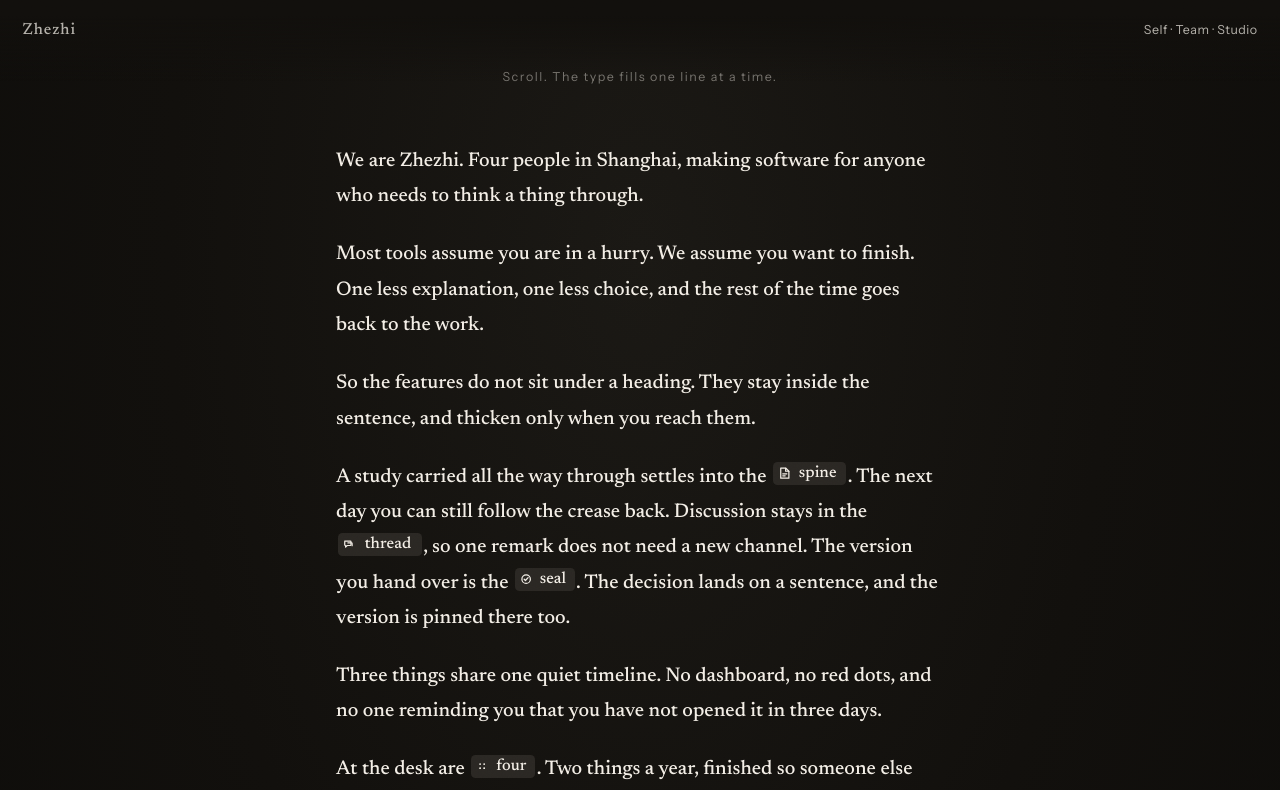
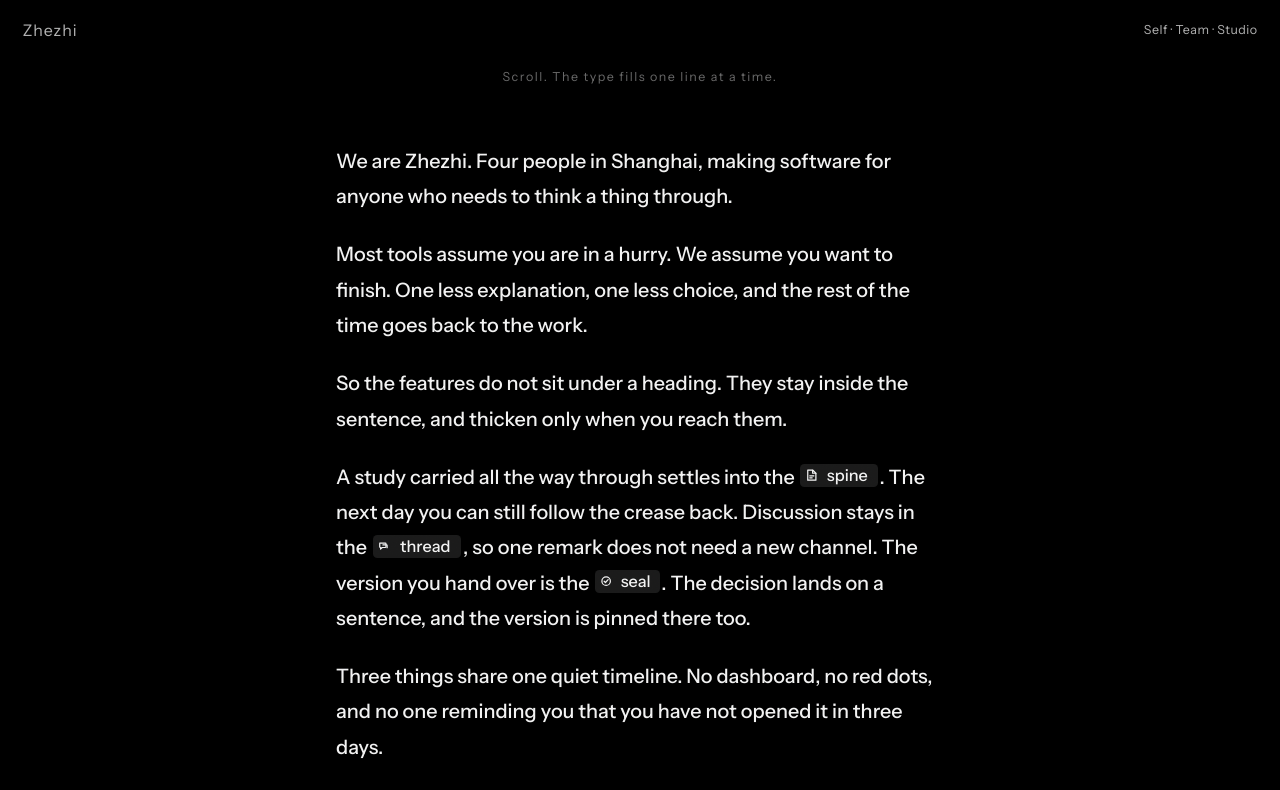
Before and after one commit to lonely-4/zhezhi, a Next.js app: page / in a window 1280 px wide. Shown: the top 790 px of the page. Built offline with nearby package versions, Linux system fonts and the light colour scheme.

Commit message:
Switch to a pure black ground and a sans face.
The page is solid black with neutral gray ink, and the essay uses Instrument Sans instead of Newsreader.

Co-authored-by: liuqinyu0china <liuqinyu0china@gmail.com>

```diff
--- a/app/globals.css
+++ b/app/globals.css
@@ -1,13 +1,12 @@
 @import "tailwindcss";
 
 :root {
-  --bg: #110f0c;
-  --bg-raise: #1c1b17;
-  --ink: #f3eee6;
-  --dim: #3e3a34;
-  --line: rgba(243, 238, 230, 0.14);
-  --muted: rgba(243, 238, 230, 0.62);
-  --serif: var(--font-essay), "Songti SC", "Noto Serif SC", serif;
+  --bg: #000;
+  --bg-raise: #1a1a1a;
+  --ink: #f2f2f2;
+  --dim: #3a3a3a;
+  --line: rgba(242, 242, 242, 0.14);
+  --muted: rgba(242, 242, 242, 0.62);
   --sans: var(--font-ui), "PingFang SC", "Noto Sans SC", sans-serif;
   --ease: cubic-bezier(0.16, 1, 0.3, 1);
 }
@@ -28,10 +27,9 @@ html {
 body {
   margin: 0;
   min-height: 100vh;
-  background:
-    radial-gradient(ellipse at 50% 18%, #1a1814 0%, var(--bg) 52%, #0c0b09 100%);
+  background: #000;
   color: var(--ink);
-  font-family: var(--serif);
+  font-family: var(--sans);
   text-rendering: optimizeLegibility;
   -webkit-font-smoothing: antialiased;
 }
@@ -56,8 +54,8 @@ body {
   justify-content: space-between;
   gap: 1rem;
   padding: max(1.15rem, env(safe-area-inset-top)) 1.4rem 2.4rem;
-  background: linear-gradient(var(--bg) 20%, rgba(17, 15, 12, 0));
-  color: rgba(243, 238, 230, 0.72);
+  background: linear-gradient(#000 20%, transparent);
+  color: rgba(242, 242, 242, 0.72);
   font-family: var(--sans);
   font-size: 0.78rem;
   letter-spacing: 0.04em;
@@ -65,7 +63,7 @@ body {
 }
 
 .mark {
-  font-family: var(--serif);
+  font-family: var(--sans);
   font-size: 1rem;
   letter-spacing: 0.06em;
 }
@@ -101,11 +99,11 @@ body {
 .mail:hover,
 .mail:focus-visible {
   text-decoration: underline;
-  text-decoration-color: rgba(243, 238, 230, 0.7);
+  text-decoration-color: rgba(242, 242, 242, 0.7);
 }
 
 .mail:focus-visible {
-  outline: 1px solid rgba(243, 238, 230, 0.8);
+  outline: 1px solid rgba(242, 242, 242, 0.8);
   outline-offset: 4px;
   border-radius: 2px;
 }
@@ -130,7 +128,7 @@ body {
   padding: 0.08em 0.28em 0.1em 0.16em;
   border: 0;
   border-radius: 0.22em;
-  background: #2a2723;
+  background: #1a1a1a;
   box-shadow: none;
   vertical-align: baseline;
   line-height: 1;
@@ -151,10 +149,10 @@ body {
 }
 
 .feature[data-open="true"] .feature-title .glyph {
-  color: #f3eee6 !important;
+  color: #f2f2f2 !important;
   background: none !important;
   background-image: none !important;
-  -webkit-text-fill-color: #f3eee6 !important;
+  -webkit-text-fill-color: #f2f2f2 !important;
   text-shadow: none;
   line-height: 1;
 }
@@ -199,7 +197,7 @@ body {
   justify-content: center;
   width: 0.82em;
   height: 0.82em;
-  color: #f3eee6;
+  color: #f2f2f2;
 }
 
 .icon-slot svg {
@@ -222,7 +220,7 @@ body {
 
 .template-note {
   margin: 2.5rem 0 0;
-  color: rgba(243, 238, 230, 0.38);
+  color: rgba(242, 242, 242, 0.38);
   font-family: var(--sans);
   font-size: 0.82rem;
   letter-spacing: 0.04em;
@@ -235,7 +233,7 @@ body {
   right: 1.4rem;
   left: 1.4rem;
   margin: 0;
-  color: rgba(243, 238, 230, 0.42);
+  color: rgba(242, 242, 242, 0.42);
   font-family: var(--sans);
   font-size: 0.78rem;
   letter-spacing: 0.12em;
--- a/app/layout.tsx
+++ b/app/layout.tsx
@@ -1,16 +1,6 @@
 import type { Metadata, Viewport } from "next";
 import localFont from "next/font/local";
 import "./globals.css";
-
-const serif = localFont({
-  src: [
-    { path: "./fonts/serif-500.woff2", weight: "500", style: "normal" },
-    { path: "./fonts/serif-600.woff2", weight: "600", style: "normal" },
-  ],
-  variable: "--font-essay",
-  display: "swap",
-  adjustFontFallback: false,
-});
 
 const sans = localFont({
   src: [
@@ -29,7 +19,7 @@ export const metadata: Metadata = {
 };
 
 export const viewport: Viewport = {
-  themeColor: "#110f0c",
+  themeColor: "#000000",
   colorScheme: "dark",
 };
 
@@ -39,7 +29,7 @@ export default function RootLayout({
   children: React.ReactNode;
 }>) {
   return (
-    <html lang="en" className={`${serif.variable} ${sans.variable}`}>
+    <html lang="en" className={sans.variable}>
       <body>{children}</body>
     </html>
   );
--- a/lib/ink.ts
+++ b/lib/ink.ts
@@ -1,6 +1,6 @@
-export const DIM = [62, 58, 52] as const;
-export const LIT = [243, 238, 230] as const;
-export const NIB = [255, 252, 246] as const;
+export const DIM = [58, 58, 58] as const;
+export const LIT = [242, 242, 242] as const;
+export const NIB = [255, 255, 255] as const;
 
 export const OPEN_AT = 0.34;
 export const CLOSE_AT = 0.08;
--- a/scripts/subset-fonts.mjs
+++ b/scripts/subset-fonts.mjs
@@ -40,8 +40,6 @@ async function fetchWeight(family, weight) {
 
 mkdirSync("app/fonts", { recursive: true });
 const jobs = [
-  ["Newsreader", "500", "app/fonts/serif-500.woff2"],
-  ["Newsreader", "600", "app/fonts/serif-600.woff2"],
   ["Instrument+Sans", "400", "app/fonts/sans-400.woff2"],
   ["Instrument+Sans", "500", "app/fonts/sans-500.woff2"],
 ];
```
Also changed, not shown: app/fonts/serif-500.woff2 (deleted), app/fonts/serif-600.woff2 (deleted).
